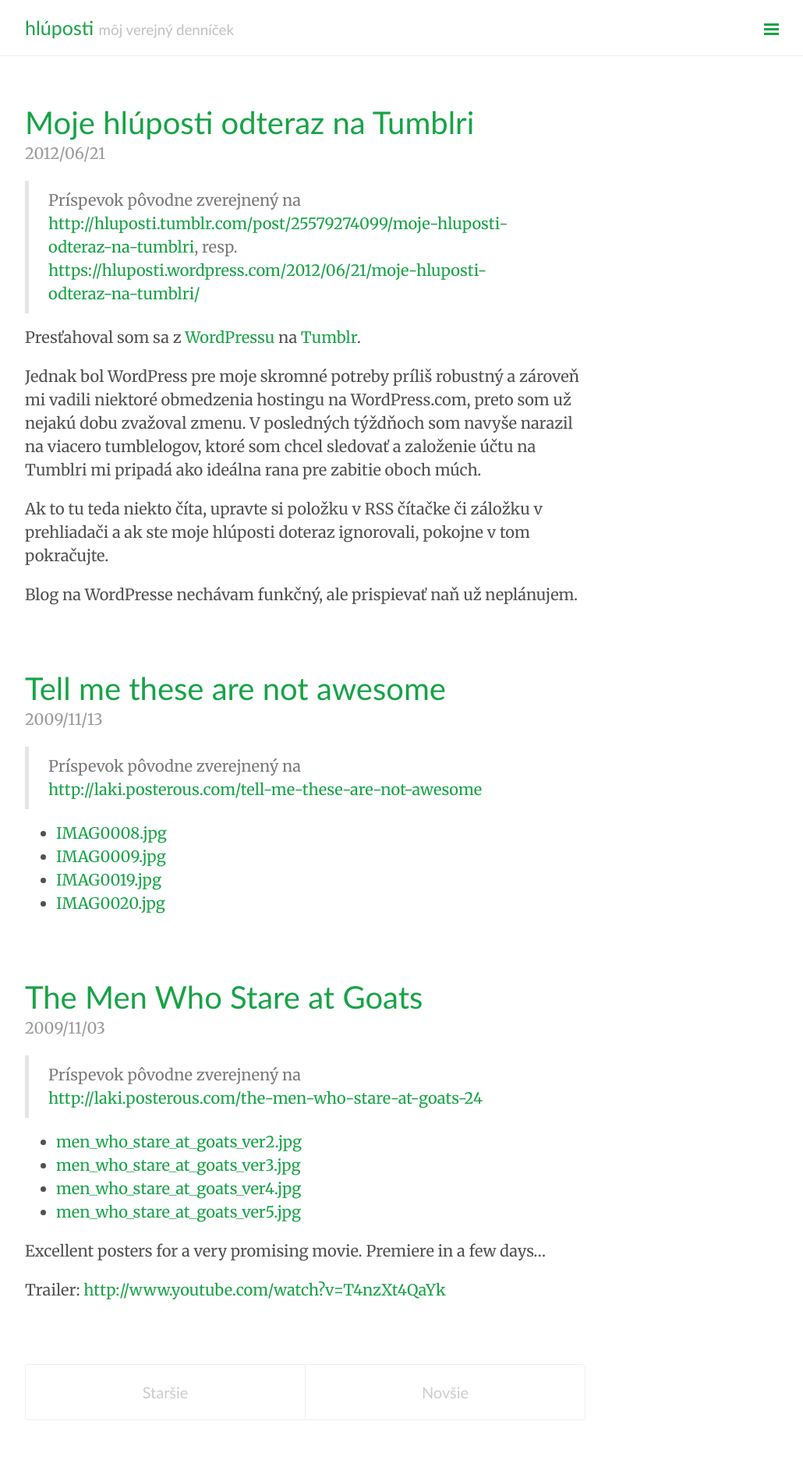
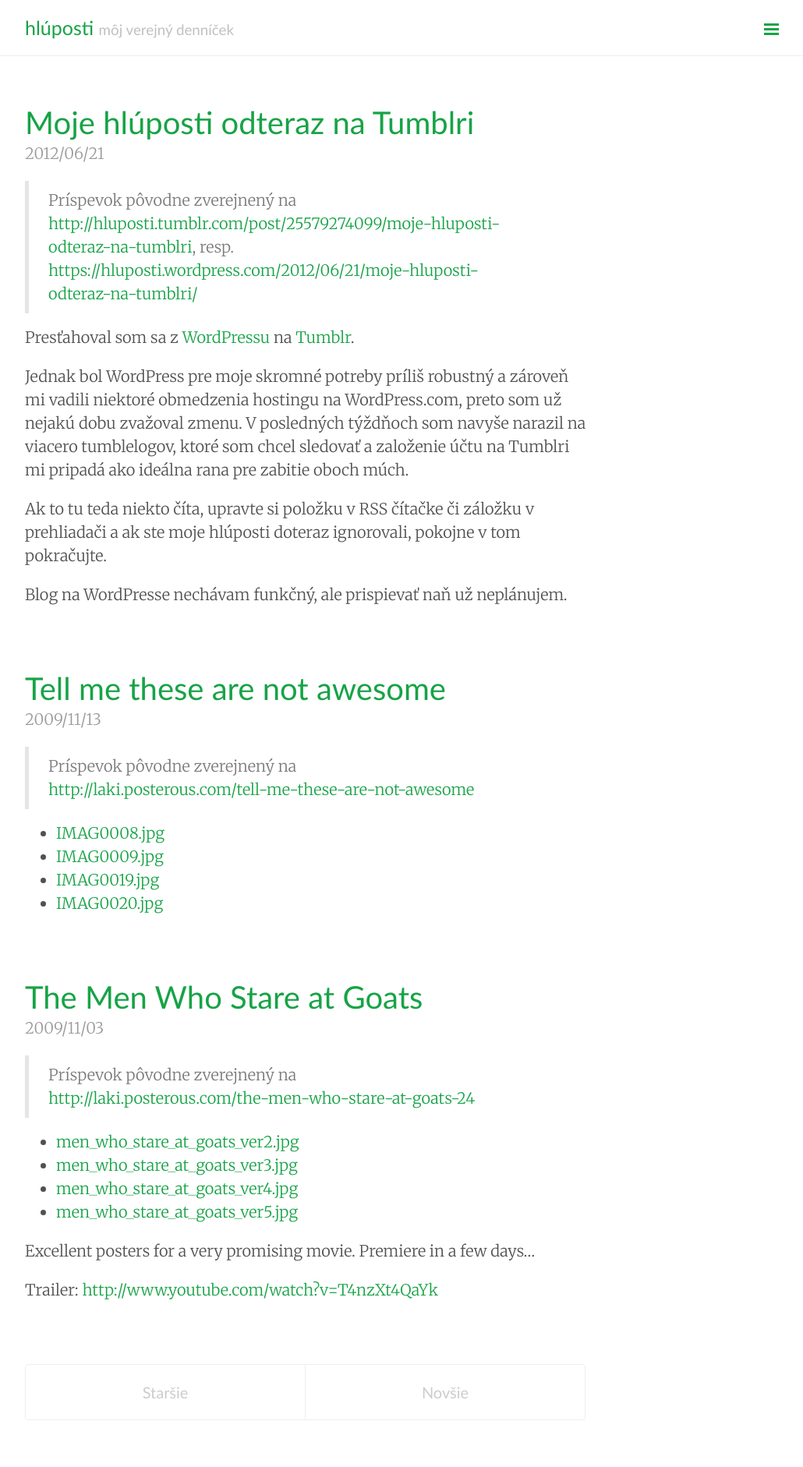
Before and after one commit to hluposti/hluposti.github.io, a Jekyll site: the page built from index.html, in a window 1280 px wide. Shown: the whole page at 78% size, without its empty margins (248-1278 px from the left). Built offline with Jekyll 4.4.1, drawn with Linux system fonts in a browser that asks for light colours; Markdown is read by kramdown in place of the engine named in the settings; the list of posts is cut into pages by our own code.

Commit message:
Update lanyon.css

```diff
--- a/public/css/lanyon.css
+++ b/public/css/lanyon.css
@@ -35,7 +35,7 @@
  */
 
 @import url(https://fonts.googleapis.com/css?family=EB+Garamond);
-@import url(https://fonts.googleapis.com/css?family=Merriweather);
+@import url(https://fonts.googleapis.com/css?family=Merriweather:300,300italic&subset=latin,latin-ext);
 
 /* Prevent scroll on narrow devices */
 
```
